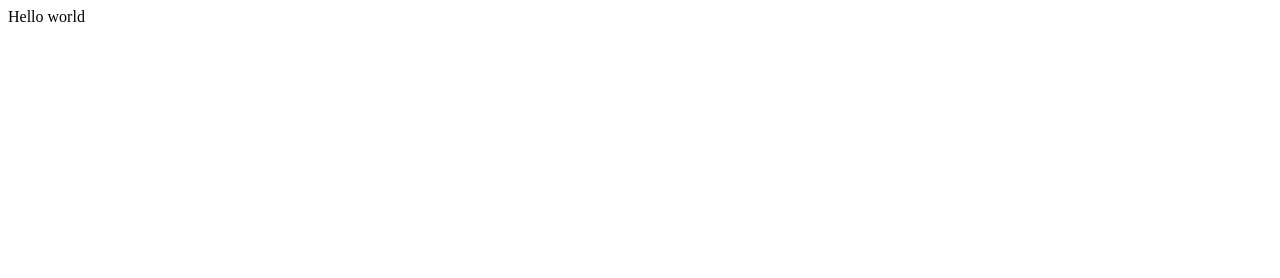
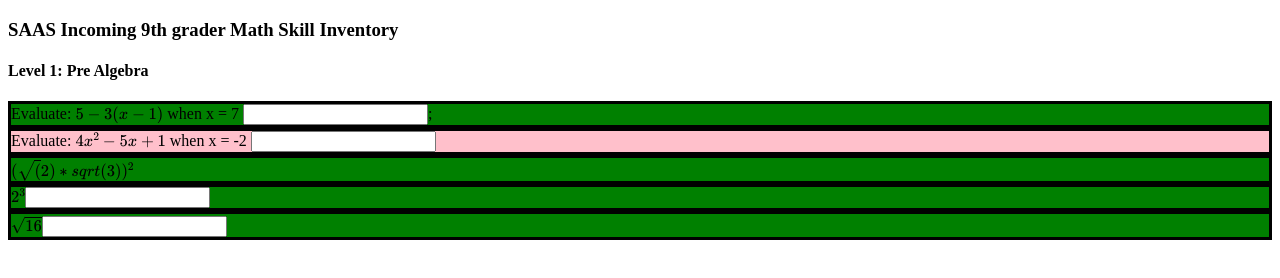
Before and after one commit to carolinastedman/day69, a plain HTML site: page index.html in a window 1280 px wide. Drawn offline with nearby package versions, Linux system fonts and the light colour scheme; some packages are replaced by stand-ins of ours.

Commit message:
Add starter code from day68

```diff
--- a/index.html
+++ b/index.html
@@ -1 +1,114 @@
-Hello world
+<!DOCTYPE html>
+<html>
+
+<head>
+    <meta charset="UTF-8">
+    <title>day69</title>
+    <style>
+        .odd{
+  background: green;
+  border-style:solid;
+}
+
+.even{
+  background:pink;
+  border-style:solid;
+}
+
+input{
+/*   display:none; */
+/*   visibility:hidden; */
+}
+
+.correct {
+        background-color: #00DD00;
+    }
+
+    .incorrect {
+        background-color: red;
+    }
+
+    </style>
+</head>
+
+<body>
+    <h3>SAAS Incoming 9th grader Math Skill Inventory</h3>
+    <h4>Level 1: Pre Algebra</h4>
+    <div class="odd">
+        Evaluate: \(5-3(x-1)\) when x = 7
+        <input type="text" data-answer="-13">;
+    </div>
+    <div class="even">
+        Evaluate: \(4x^2 - 5x + 1\) when x = -2
+        <input type="text" data-answer="27">
+    </div>
+    <div class="odd">
+        \((\sqrt(2)*sqrt(3))^2\)
+    </div>
+    <div id="theQuestions">
+    </div>
+    <script src='https://cdnjs.cloudflare.com/ajax/libs/jquery/3.4.0/jquery.min.js'></script>
+    <script src='https://cdnjs.cloudflare.com/ajax/libs/mathjax/2.7.5/MathJax.js?config=TeX-MML-AM_CHTML'></script>
+    <script id="rendered-js">
+    console.clear();
+
+    $('input').change(checkAnswer);
+
+    function checkAnswer(e) {
+        console.log();
+    }
+
+    function makeQ(q, a, level) {
+        let question = {}
+        question.q = q;
+        question.a = a;
+        question.level = level;
+        return question;
+    }
+
+    let questions = [];
+    questions.push(makeQ("2^3", "8", 1));
+    questions.push(makeQ("\\sqrt{16}", "4", 1));
+    console.log(questions);
+
+
+    function makeTest(e) {
+        for (let i = 0; i < questions.length; i++) {
+            console.log(questions[i]);
+            theQuestion = '<div class="odd">';
+            theQuestion += '\\(';
+            theQuestion += questions[i].q;
+            theQuestion += '\\)';
+            theQuestion += '<input data-answer="';
+            theQuestion += questions[i].a;
+            theQuestion += '">'
+            theQuestion += '</div>';
+            $('#theQuestions').append(theQuestion);
+        }
+        MathJax.Hub.Queue(["Typeset", MathJax.Hub]);
+
+    }
+
+    makeTest();
+
+    $("input").change(checkAnswer);
+
+    function checkAnswer(e) {
+        correct = $(this).data("answer");
+        response = $(this).val();
+        console.log(correct, response);
+        numInputs = $("input").length;
+
+        if (correct == response) {
+            $(this).removeClass("incorrect").addClass("correct");
+            var numCorrect = $("#numCorrect").text();
+            $("#numCorrect").text(numCorrect * 1 + 1);
+        } else {
+            $(this).removeClass("correct").addClass("incorrect");
+        }
+        console.log('checkAnswer', correct, response);
+    }
+    </script>
+</body>
+
+</html>
```
